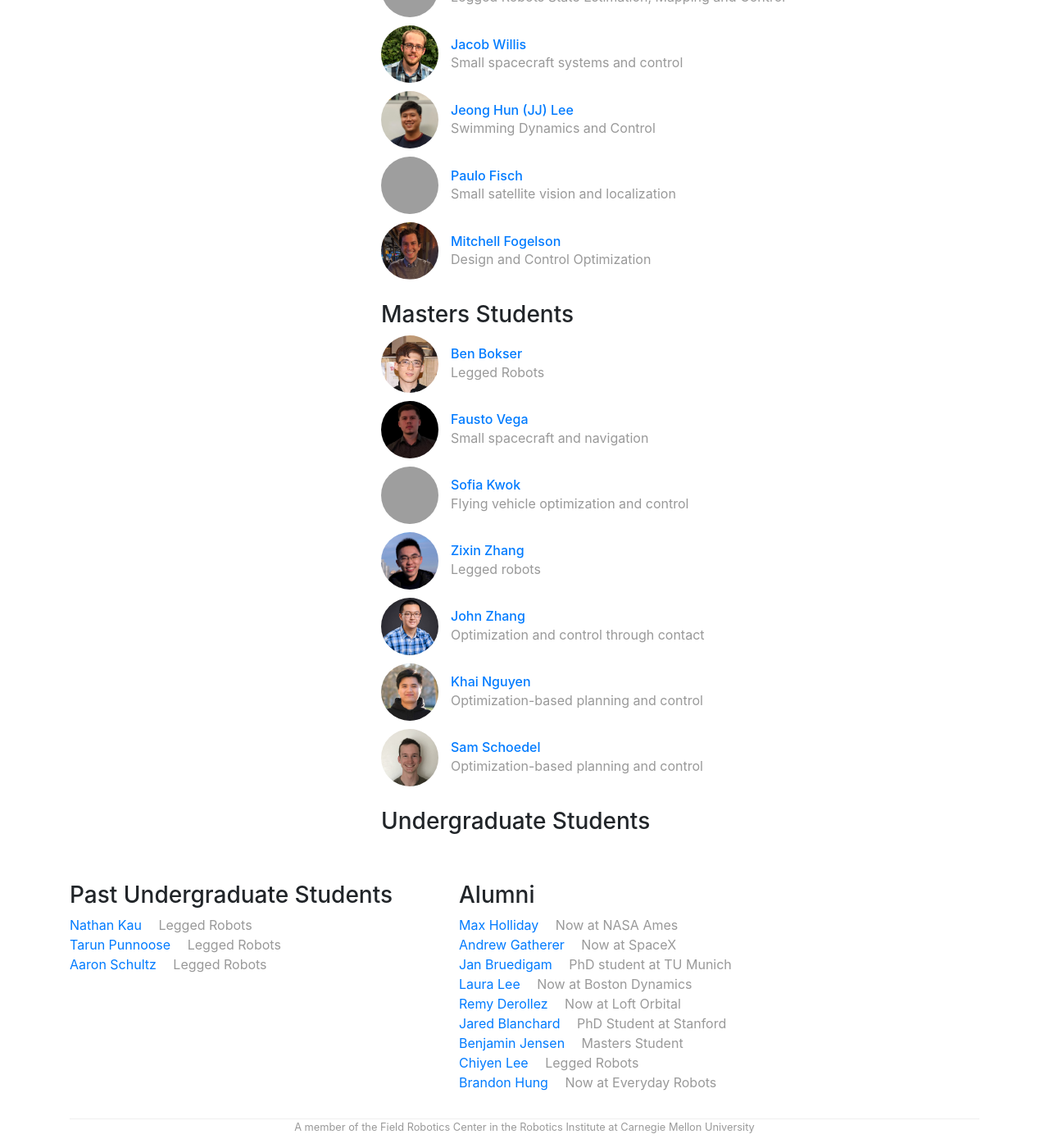
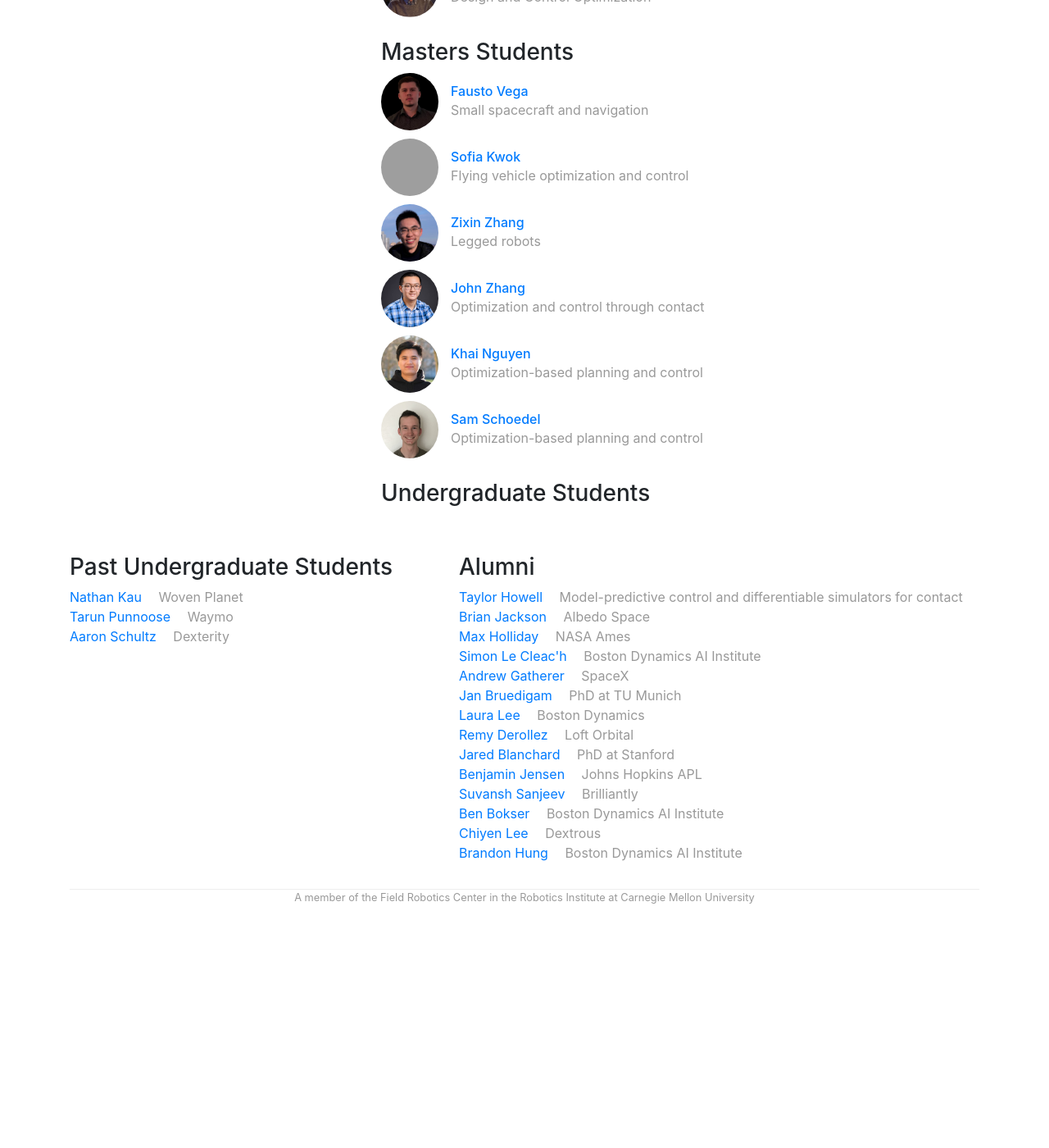
Before and after one commit to RoboticExplorationLab/roboticexplorationlab.github.io, a Jekyll site: the page built from index.html, in a window 1280 px wide and 1400 px high, scrolled down 6054 px. Shown: the whole window at 82% size. Built offline with Jekyll 4.4.1, drawn with Linux system fonts in a browser that asks for light colours; comment, search, counter and statistics services are not loaded; after the commit the page ends 7174 px from its top, so only the background shows below that; some of the changed text lies outside the part shown; grey boxes are pictures that could not be loaded.

Commit message:
Update people.yml

```diff
--- a/_data/people.yml
+++ b/_data/people.yml
@@ -10,7 +10,7 @@ taylor:
     display_name: "Taylor Howell"
     webpage: "https://thowell.github.io"
     github: thowell
-    role: phd
+    role: alum
     image: /img/people/taylor.jpg
     bio: Model-predictive control and differentiable simulators for contact
 
@@ -18,9 +18,9 @@ brian:
     display_name: "Brian Jackson"
     webpage: "https://bjack205.github.io"
     github: bjack205
-    role: phd
+    role: alum
     image: /img/people/brian.jpg
-    bio: Real-time motion planning
+    bio: Albedo Space
 
 max:
     display_name: "Max Holliday"
@@ -28,15 +28,15 @@ max:
     github: maholli
     role: alum
     image: /img/people/max.jpg
-    bio: Now at NASA Ames
+    bio: NASA Ames
 
 simon:
     display_name: "Simon Le Cleac'h"
     webpage: "https://simon-lc.github.io/"
     github: simon-lc
-    role: phd
+    role: alum
     image: /img/people/simon.jpg
-    bio: Game-theoretic optimization and optimization through contact
+    bio: Boston Dynamics AI Institute
 
 andrew:
     display_name: "Andrew Gatherer"
@@ -44,7 +44,7 @@ andrew:
     github: GathererA
     role: alum
     image: /img/people/andrew.jpg
-    bio: Now at SpaceX
+    bio: SpaceX
 
 jan:
     display_name: "Jan Bruedigam"
@@ -52,35 +52,35 @@ jan:
     github: janbruedigam
     role: alum
     image: /img/people/jan.jpg
-    bio: PhD student at TU Munich
+    bio: PhD at TU Munich
 
 laura:
     display_name: "Laura Lee"
     webpage: "https://www.linkedin.com/in/lauraleeane/"
     role: alum
     image: /img/people/laura.jpg
-    bio: Now at Boston Dynamics
+    bio: Boston Dynamics
 
 nathan:
     display_name: "Nathan Kau"
     webpage: "https://nathankau.com/"
     role: ugrad-alum
     image: /img/people/nathankau.jpg
-    bio: Legged Robots
+    bio: Woven Planet
 
 tarun:
     display_name: "Tarun Punnoose"
     webpage: "https://punnoo.se/"
     role: ugrad-alum
     image: /img/people/tarun.jpg
-    bio: Legged Robots
+    bio: Waymo
 
 aaron:
     display_name: "Aaron Schultz"
     webpage: "https://www.linkedin.com/in/aaron-s-a4aa2685/"
     role: ugrad-alum
     image: /img/people/aaron.jpg
-    bio: Legged Robots
+    bio: Dexterity
 
 remy:
     display_name: "Remy Derollez"
@@ -88,7 +88,7 @@ remy:
     github: Derollez
     role: alum
     image: /img/people/remy.jpg
-    bio: Now at Loft Orbital
+    bio: Loft Orbital
 
 jared:
     display_name: "Jared Blanchard"
@@ -96,7 +96,7 @@ jared:
     github: jared711
     role: alum
     image: /img/people/jared.jpg
-    bio: PhD Student at Stanford
+    bio: PhD at Stanford
 
 kevin:
     display_name: "Kevin Tracy"
@@ -120,7 +120,7 @@ benj:
     github: benjjensen
     role: alum
     image: /img/people/benj.jpg
-    bio: Masters Student
+    bio: Johns Hopkins APL
 
 rianna:
     display_name: "Rianna Jitosho"
@@ -134,17 +134,17 @@ suvansh:
     display_name: "Suvansh Sanjeev"
     webpage: "https://suvan.sh"
     github: suvansh
-    role: phd
+    role: alum
     image: /img/people/suvansh.jpg
-    bio: Reinforcement Learning and Control
+    bio: Brilliantly
 
 bbokser:
     display_name: "Ben Bokser"
     webpage: "https://benbokser.com"
     github: bbokser
-    role: masters
+    role: alum
     image: /img/people/bbokser.jpg
-    bio: Legged Robots
+    bio: Boston Dynamics AI Institute
 
 
 shuo:
@@ -169,7 +169,7 @@ chiyen:
     github: ChiyenLee
     role: alum
     image: /img/people/chiyen.jpeg
-    bio: Legged Robots
+    bio: Dextrous
 
 brandon:
     display_name: "Brandon Hung"
@@ -177,7 +177,7 @@ brandon:
     github: BrandonHung343
     role: alum
     image: /img/people/brandonhung.jpg
-    bio: Now at Everyday Robots
+    bio: Boston Dynamics AI Institute
 
 jbwillis:
     display_name: "Jacob Willis"
```
